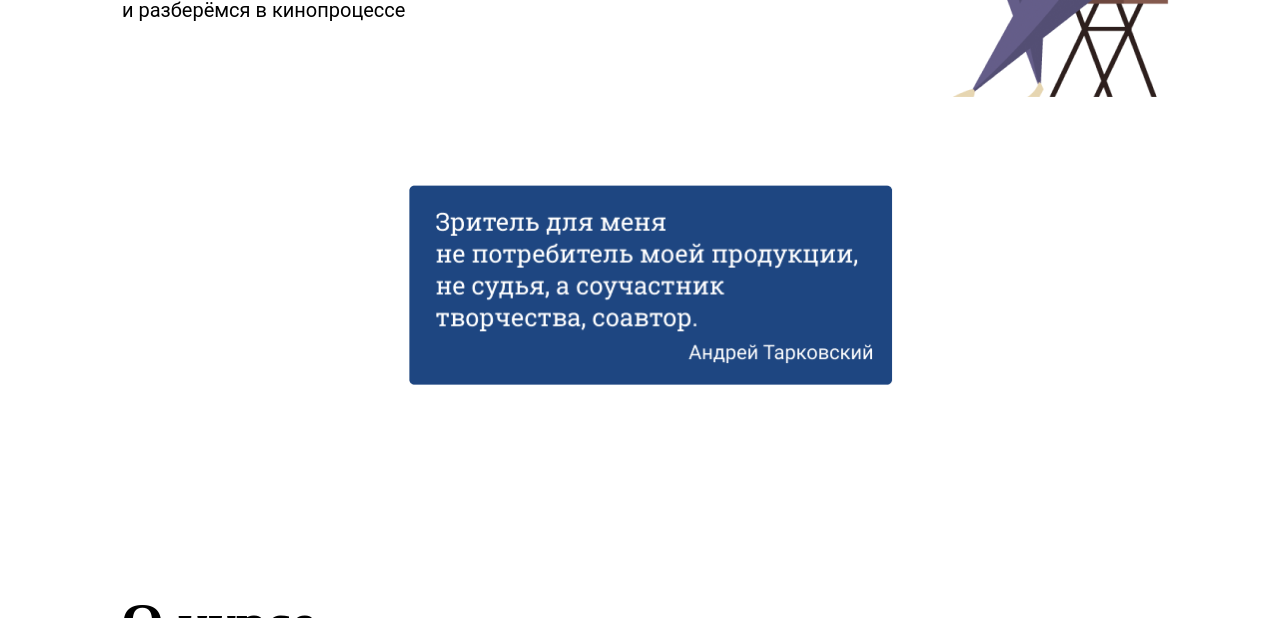
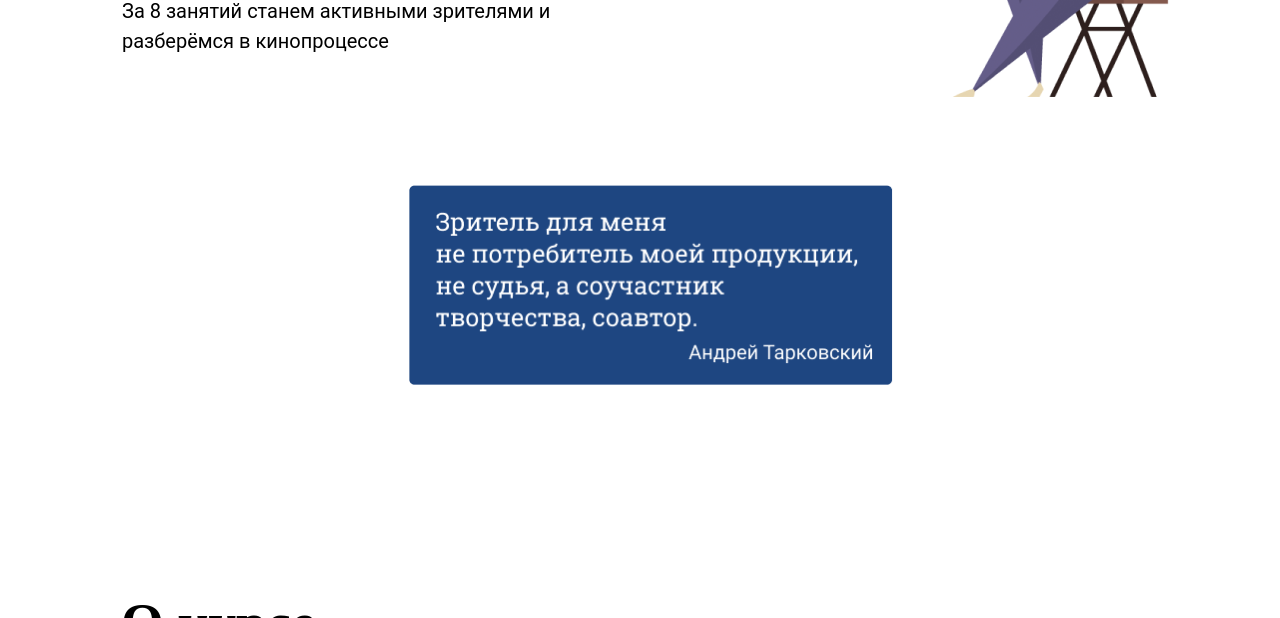
Before and after one commit to Resadd/Layihe1, a plain HTML site: page index.html in a window 1280 px wide. Shown: the part 482-1100 px from the top of the page. Drawn offline with Linux system fonts and the light colour scheme.

Commit message:
djdfjjdjd

```diff
--- a/assets/css/style.css
+++ b/assets/css/style.css
@@ -11,6 +11,7 @@ width: 22px;
 height: 21px;
 left: 121px;
 top: 184px;
+
 }
 .saat{
     position: absolute;
@@ -81,10 +82,11 @@ line-height: 101.38%;
 }
 .zar{
     position: absolute;
-width: 414px;
+width: 469px;
 height: 62px;
 left: 122px;
 top: 427px;
+padding-top: 31px;
 
 font-family: 'Roboto';
 font-style: normal;
```
